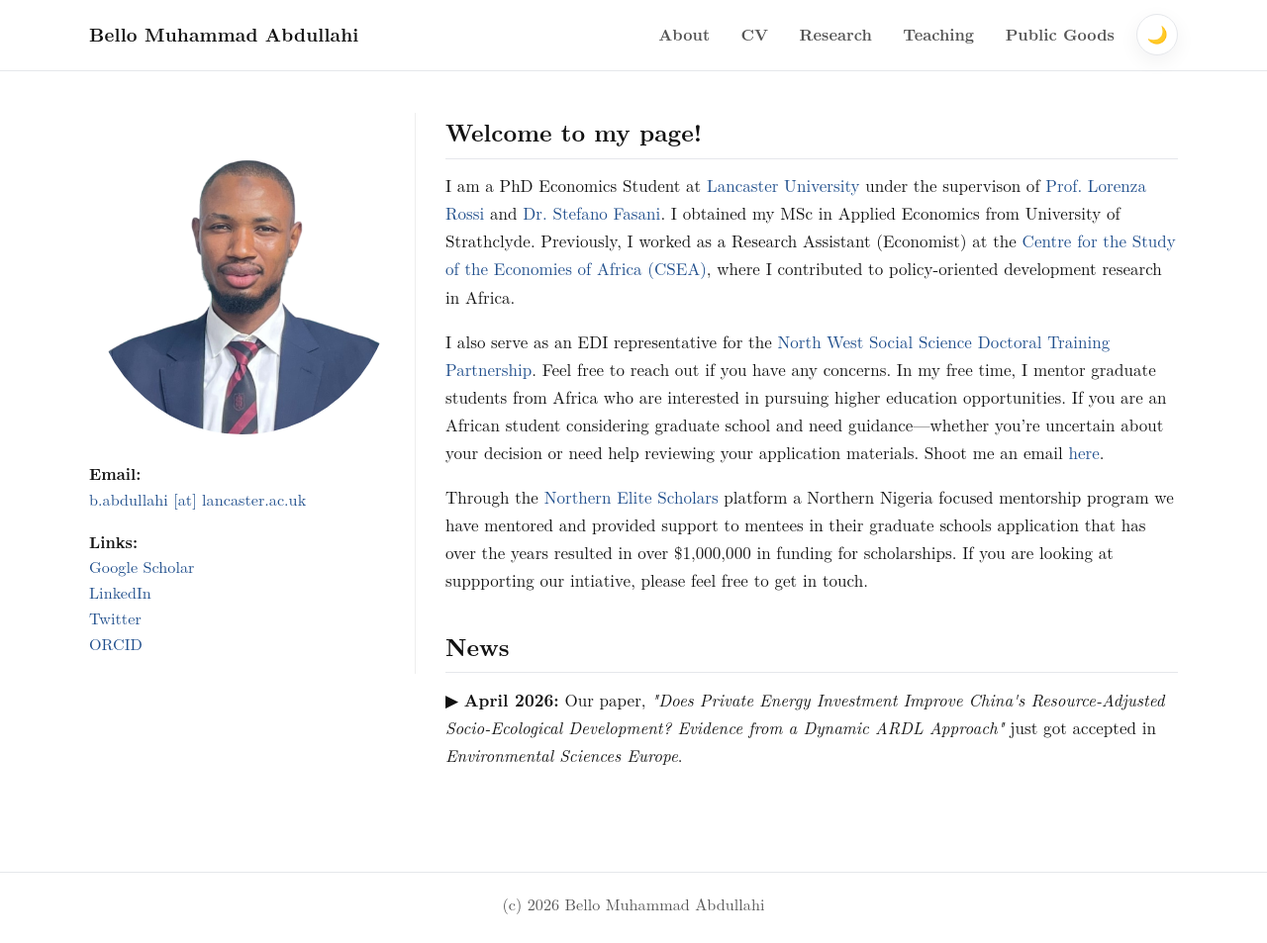
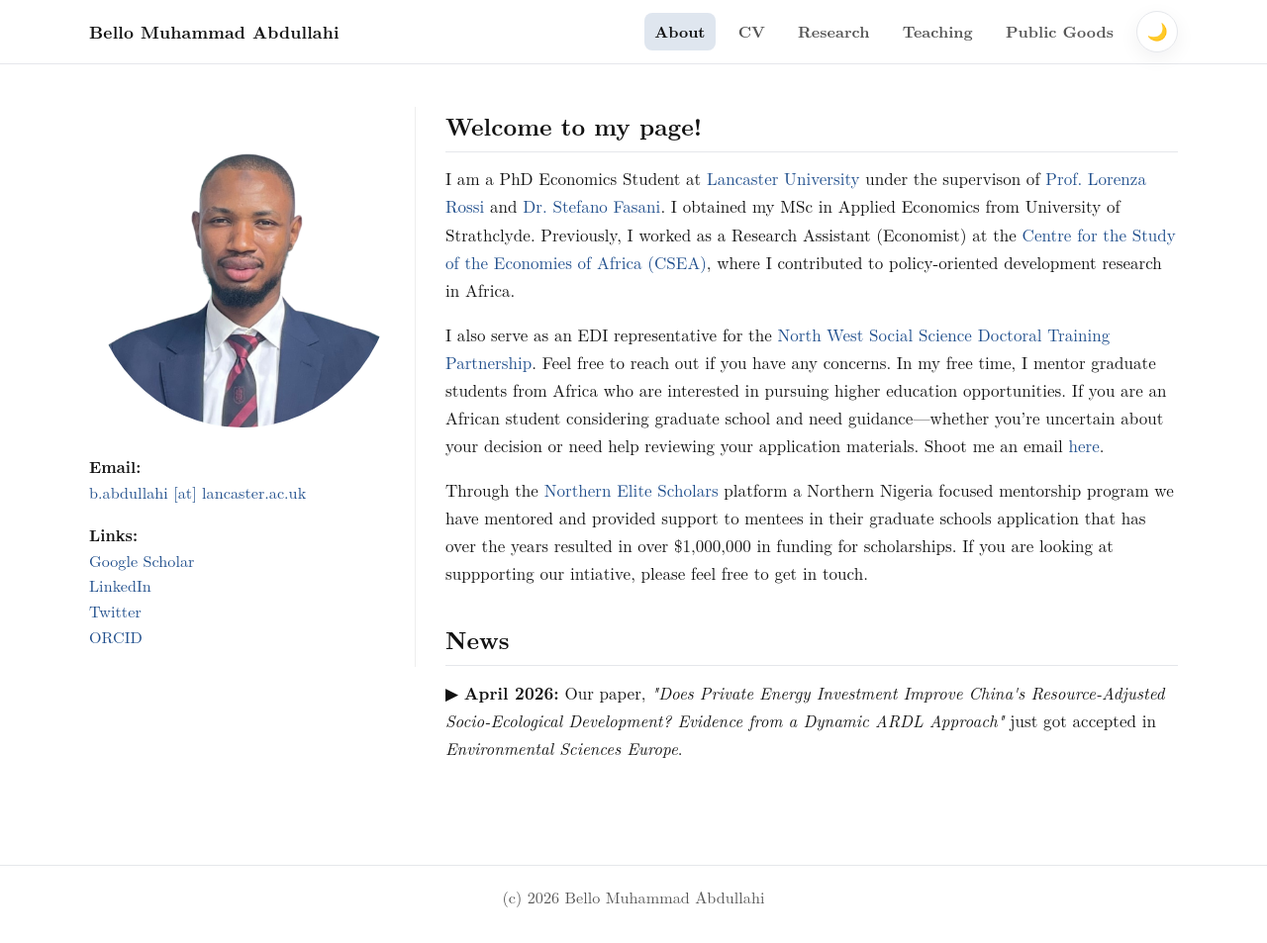
Before and after one commit to Bello-Abdullahi/Bello-Abdullahi.github.io, a Jekyll site: the page built from _pages/about.md, in a window 1280 px wide and 953 px high. Shown: the whole window at 99% size. Built offline with Jekyll 4.4.1, drawn with Linux system fonts in a browser that asks for light colours; some web fonts are replaced.

Commit message:
Update header styles and link hover effects

```diff
--- a/assets/css/custom.css
+++ b/assets/css/custom.css
@@ -103,8 +103,8 @@ a:focus {
 .site-header {
   position: sticky;
   top: 0;
-  z-index: 20;
-  background: color-mix(in srgb, var(--surface) 88%, transparent);
+  z-index: 50;
+  background: color-mix(in srgb, var(--surface) 92%, transparent);
   backdrop-filter: blur(10px);
   border-bottom: 1px solid var(--border);
 }
@@ -113,15 +113,15 @@ a:focus {
   display: flex;
   align-items: center;
   justify-content: space-between;
+  min-height: 64px;
   gap: 1rem;
-  padding: 0.85rem 0;
 }
 
 .site-title {
-  font-size: 1.1rem;
+  font-size: 1.02rem;
   font-weight: 700;
+  color: var(--text);
   letter-spacing: 0.01em;
-  color: var(--text);
 }
 
 .header-actions {
@@ -147,10 +147,17 @@ a:focus {
 
 .page-link {
   color: var(--muted);
-  font-size: 0.95rem;
+  font-size: 0.94rem;
   font-weight: 600;
-  padding: 0.35rem 0.55rem;
+  padding: 0.35rem 0.6rem;
   border-radius: 8px;
+}
+
+.page-link:hover,
+.page-link.is-active {
+  color: var(--text);
+  background: color-mix(in srgb, var(--primary) 14%, transparent);
+  text-decoration: none;
 }
 
 a:hover,
```
